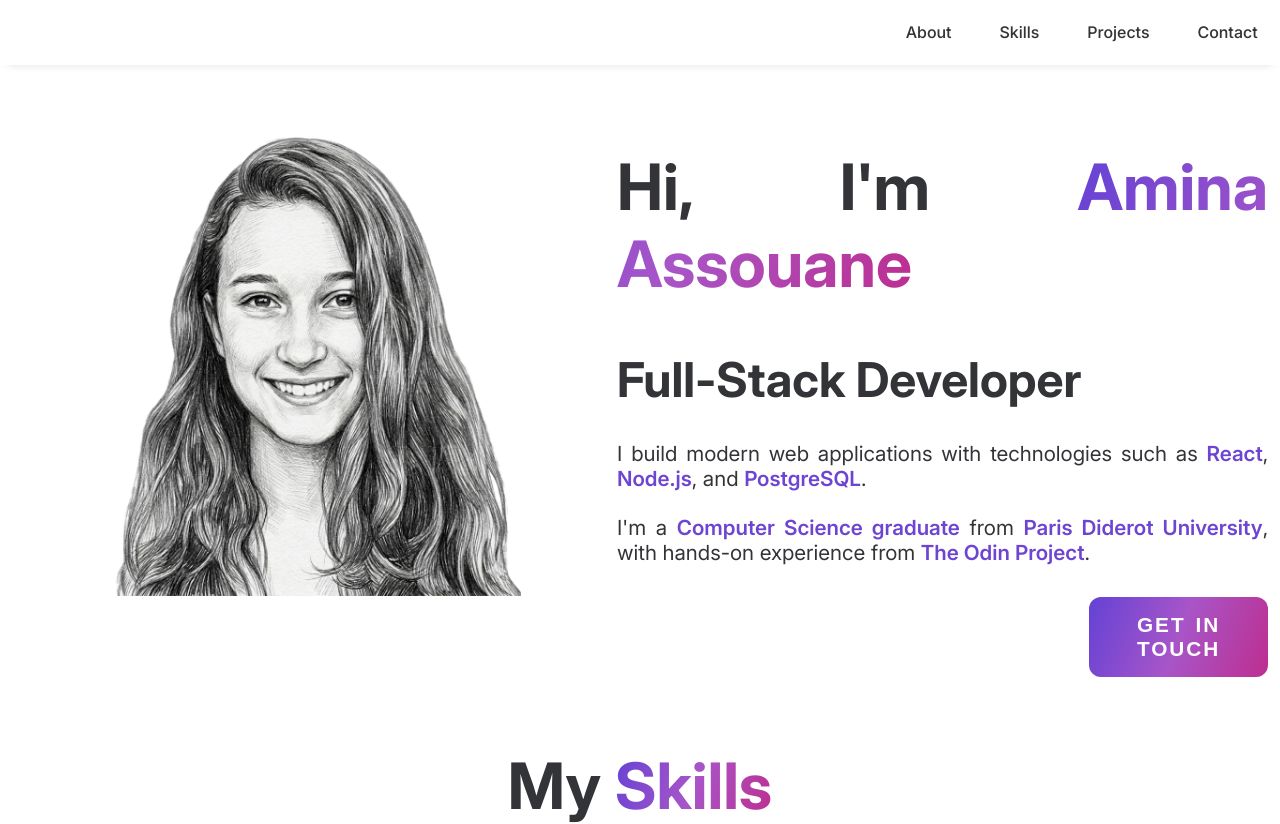
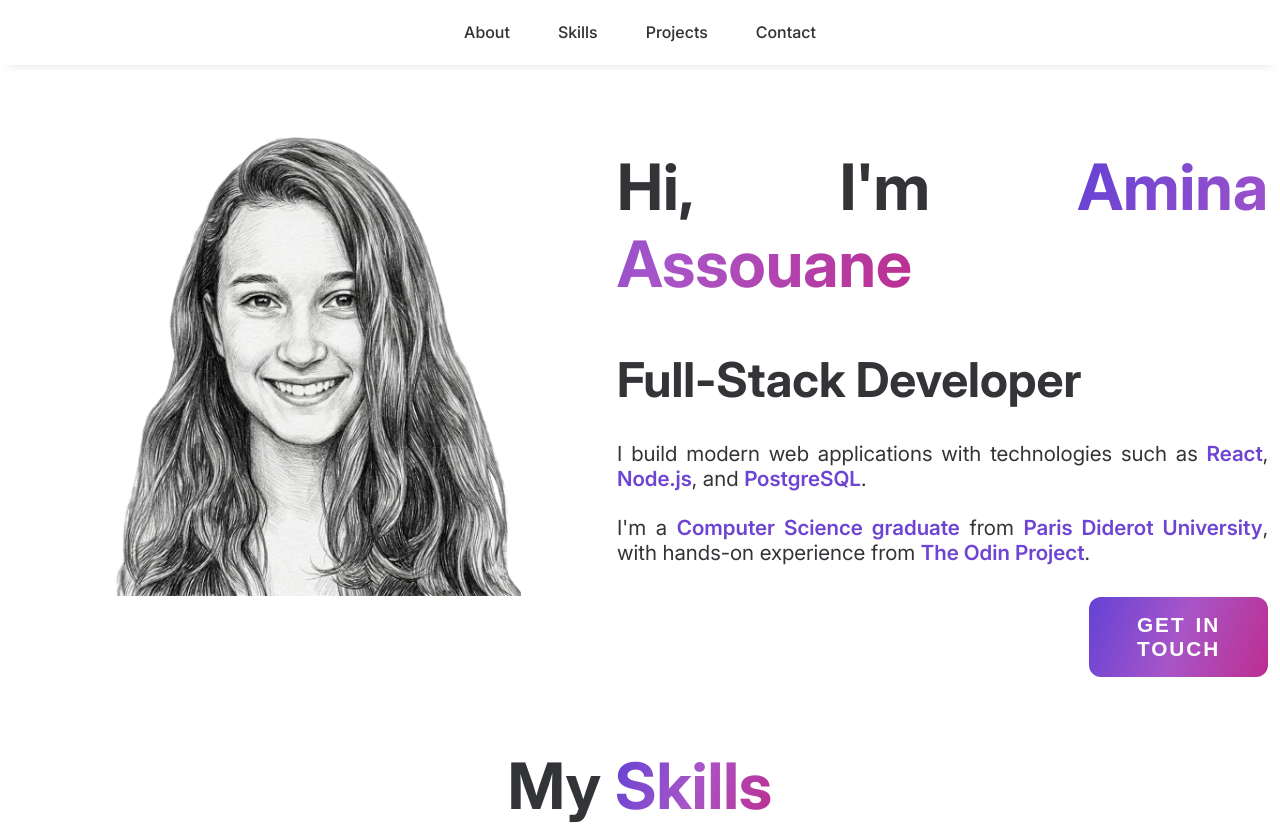
Before and after one commit to AminaAssouane/portfolio, a React (Vite) app: page / in a window 1280 px wide. Shown: the top 824 px of the page. Built offline with nearby package versions, Linux system fonts and the light colour scheme.

Commit message:
styte: center header buttons

```diff
--- a/src/components/NavBar/NavBar.module.css
+++ b/src/components/NavBar/NavBar.module.css
@@ -1,6 +1,6 @@
 .header {
   display: flex;
-  justify-content: space-between;
+  justify-content: center;
   padding: 1.4rem;
   font-weight: 520;
   box-shadow: 0px 8px 8px -8px rgba(99, 99, 99, 0.2);
@@ -14,6 +14,7 @@
 .right {
   display: flex;
   gap: 3rem;
+  justify-content: center;
 }
 
 .right div:hover {
```
